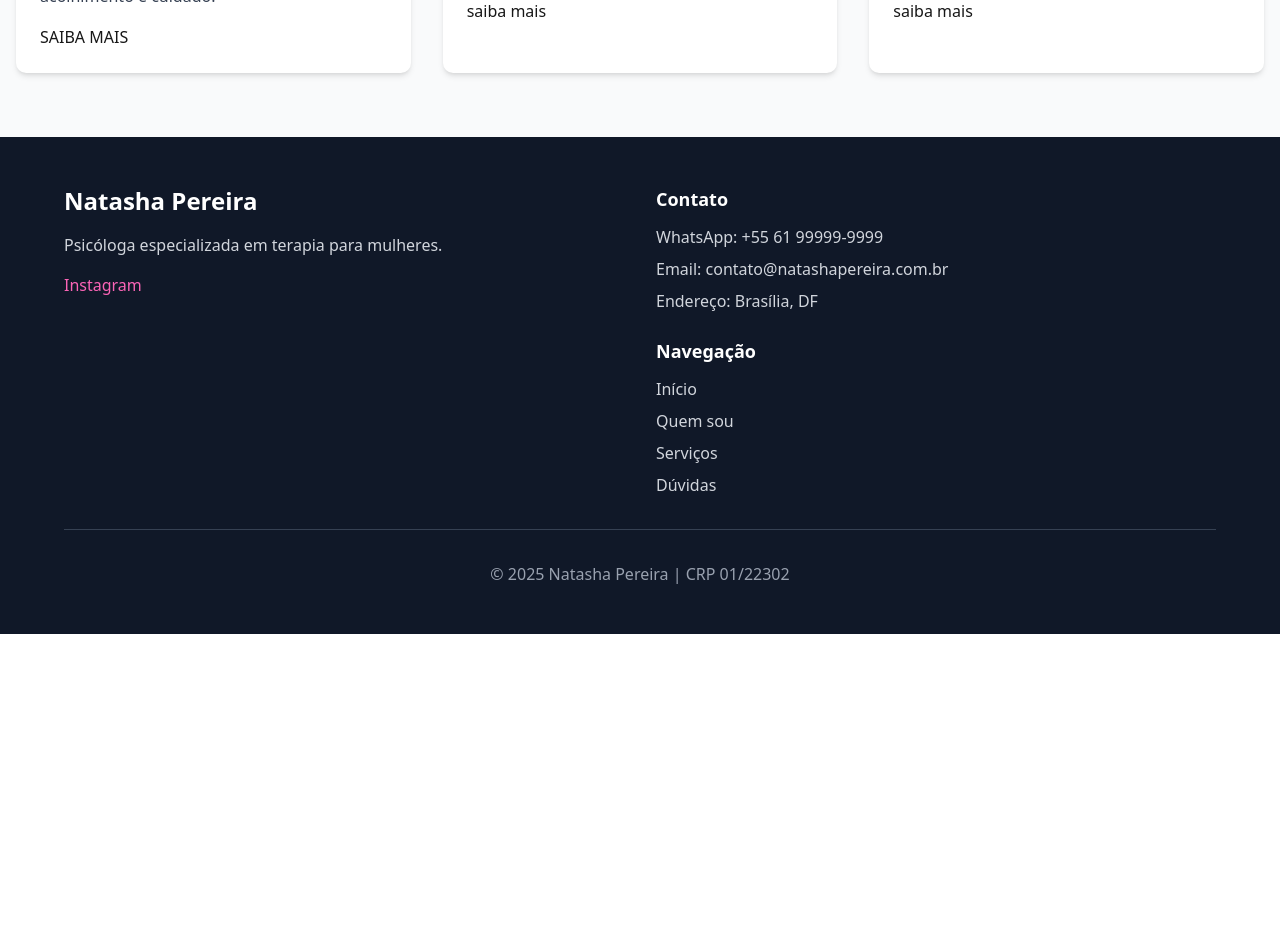
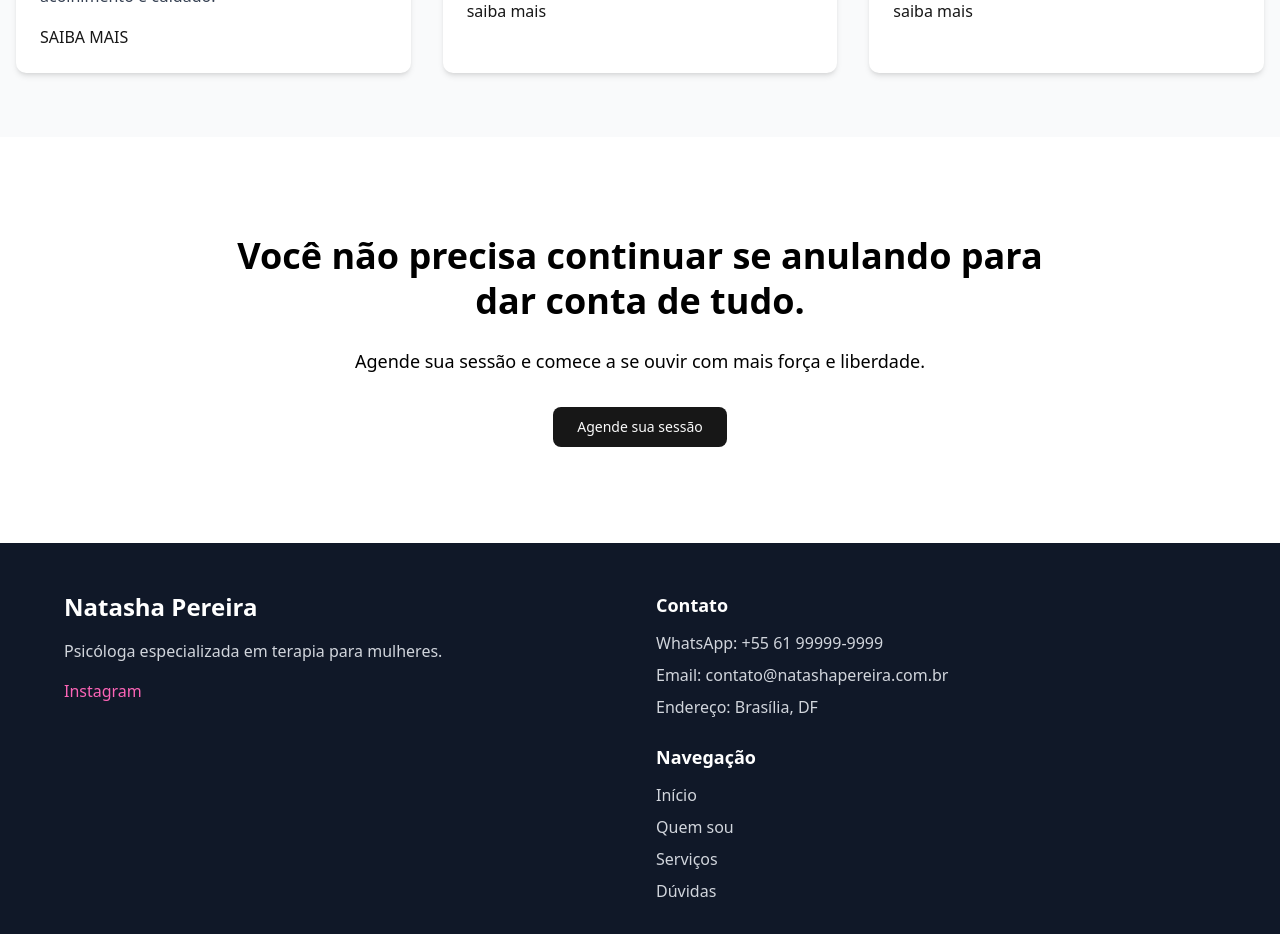
Before and after one commit to leandrodsg/natasha-pereira-therapy-site, a Next.js app: page / in a window 1280 px wide. Shown: the part 3320-4254 px from the top of the page. Before the commit the page ends 3954 px from the top, so only its background shows below. Built offline with nearby package versions, Linux system fonts and the light colour scheme.

Commit message:
Integrate CTASection into main page

```diff
--- a/app/page.tsx
+++ b/app/page.tsx
@@ -3,6 +3,7 @@ import ProblemStatement from '@/components/sections/ProblemStatement';
 import SoundFamiliar from '@/components/sections/SoundFamiliar';
 import { AboutTherapist } from '@/components/sections/AboutTherapist';
 import Services from '@/components/sections/Services';
+import { CTASection } from '@/components/sections/CTASection';
 import Footer from '@/components/sections/Footer';
 
 export default function Home() {
@@ -13,6 +14,7 @@ export default function Home() {
       <SoundFamiliar />
       <AboutTherapist />
       <Services />
+      <CTASection />
       <Footer />
     </main>
   );
```
